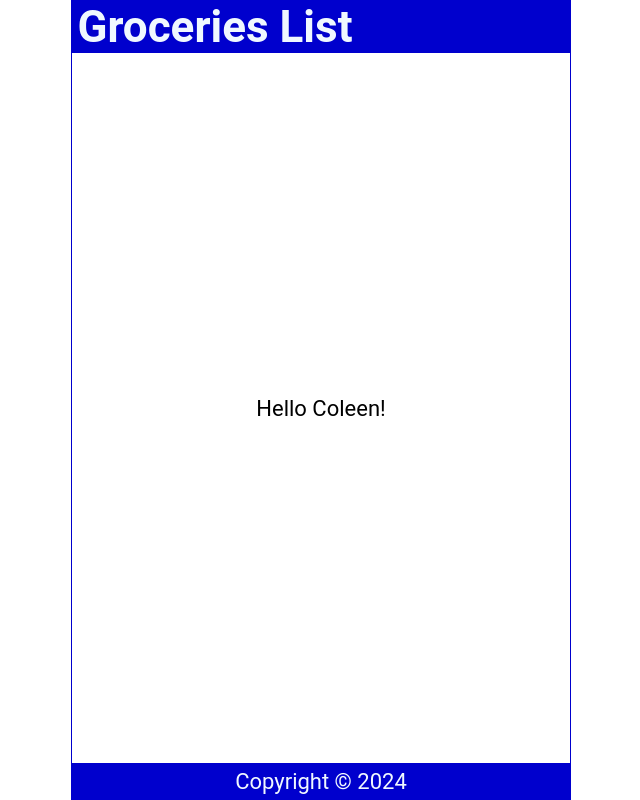
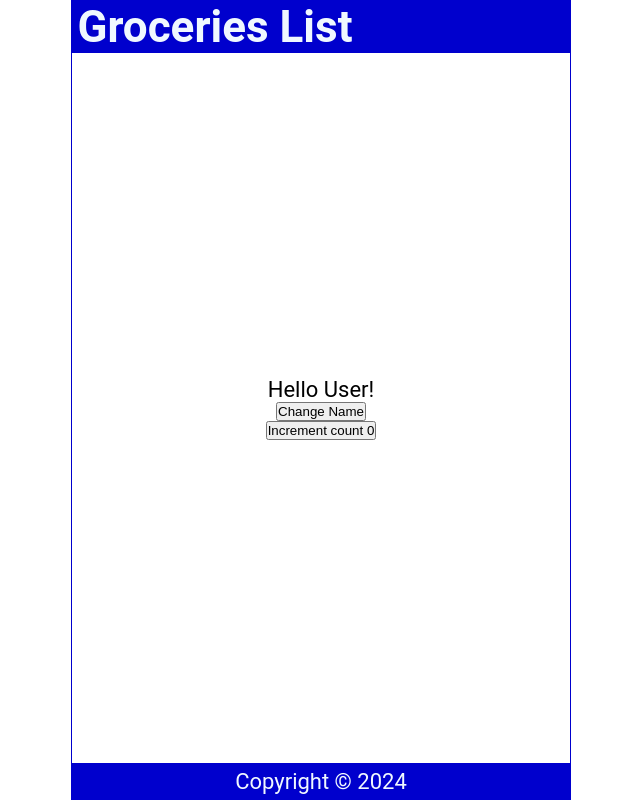
Before and after one commit to gsmendoza/react-js-full-course-for-beginners, a React (Create React App) app in the folder tutorial-01/: page / in a window 1280 px wide. Shown: the whole page, without its empty margins (319-959 px from the left). Built offline with nearby package versions, Linux system fonts and the light colour scheme.

Commit message:
Add Change Name and Increment Count buttons

```diff
--- a/tutorial-01/src/Content.jsx
+++ b/tutorial-01/src/Content.jsx
@@ -1,15 +1,34 @@
+import { useState } from 'react';
+
 const Content = () => {
-  const names = ["Coleen", "George", "Leela", "Len"];
+  const NAMES = ["Coleen", "George", "Leela", "Len"];
+
+  const [name, setName] = useState('User');
+  const [count, setCount] = useState(0);
 
   const randomName = () => {
-    const index = Math.floor(Math.random() * names.length);
+    const index = Math.floor(Math.random() * NAMES.length);
 
-    return names[index];
+    return NAMES[index];
+  }
+
+  const handleNameChange = () => {
+    setName(randomName());
+  }
+
+  const handleCountIncrement = () => {
+    setCount(count + 1);
+    console.log(count);
   }
 
   return (
     <main>
-      Hello {randomName()}!
+      <p>
+        Hello {name}!
+      </p>
+
+      <button onClick={handleNameChange}>Change Name</button>
+      <button onClick={handleCountIncrement}>Increment count {count}</button>
     </main>
   )
 }
```
